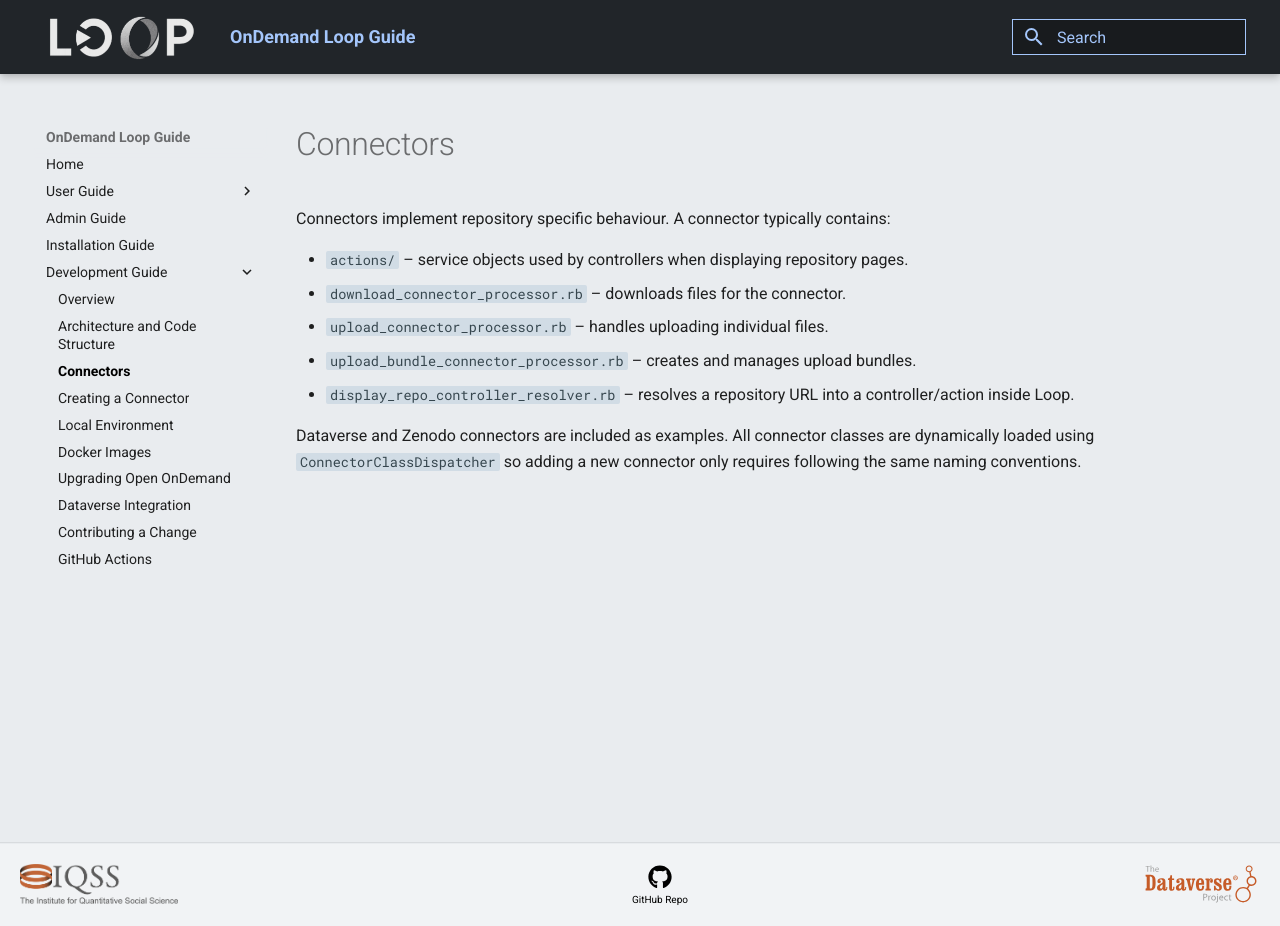
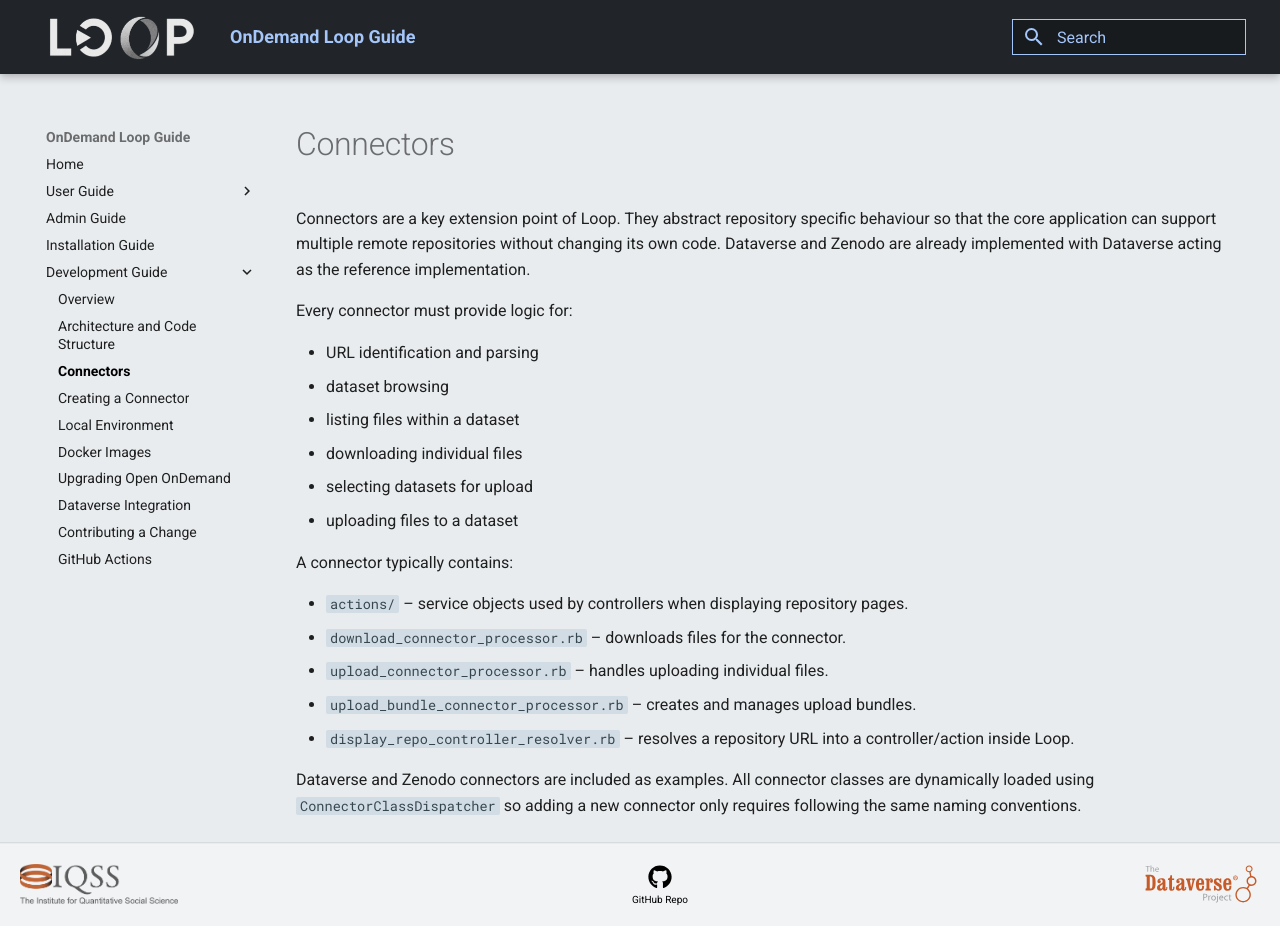
Before and after one commit to theam/aday-ondemand-loop, an MkDocs documentation site: the page built from docs/guide/content/development_guide/connectors.md, in a window 1280 px wide and 926 px high. Built offline with MkDocs 1.6.1 and Material for MkDocs 9.7.7, drawn with Linux system fonts in a browser that asks for light colours.

Commit message:
Clarify connector responsibilities

```diff
--- a/docs/guide/content/development_guide/connectors.md
+++ b/docs/guide/content/development_guide/connectors.md
@@ -1,6 +1,20 @@
 # Connectors
 
-Connectors implement repository specific behaviour. A connector typically contains:
+Connectors are a key extension point of Loop. They abstract repository specific
+behaviour so that the core application can support multiple remote repositories
+without changing its own code. Dataverse and Zenodo are already implemented with
+Dataverse acting as the reference implementation.
+
+Every connector must provide logic for:
+
+* URL identification and parsing
+* dataset browsing
+* listing files within a dataset
+* downloading individual files
+* selecting datasets for upload
+* uploading files to a dataset
+
+A connector typically contains:
 
 - `actions/` – service objects used by controllers when displaying repository pages.
 - `download_connector_processor.rb` – downloads files for the connector.
```
Also changed, not shown: docs/guide/content/development_guide/architecture.md (+5 -3 lines), docs/guide/content/development_guide/creating_connector.md (+6 -1 lines), docs/guide/content/development_guide/local_environment.md (+1 -1 lines).
